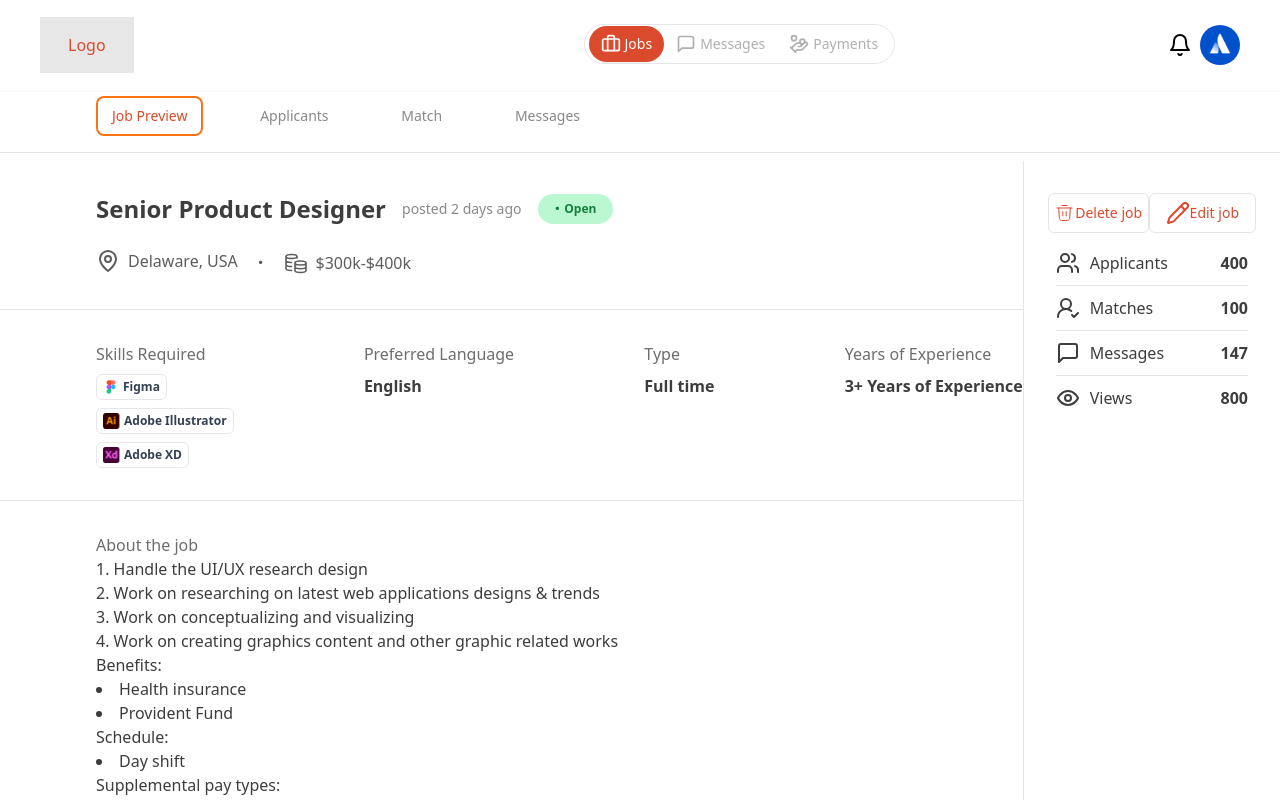
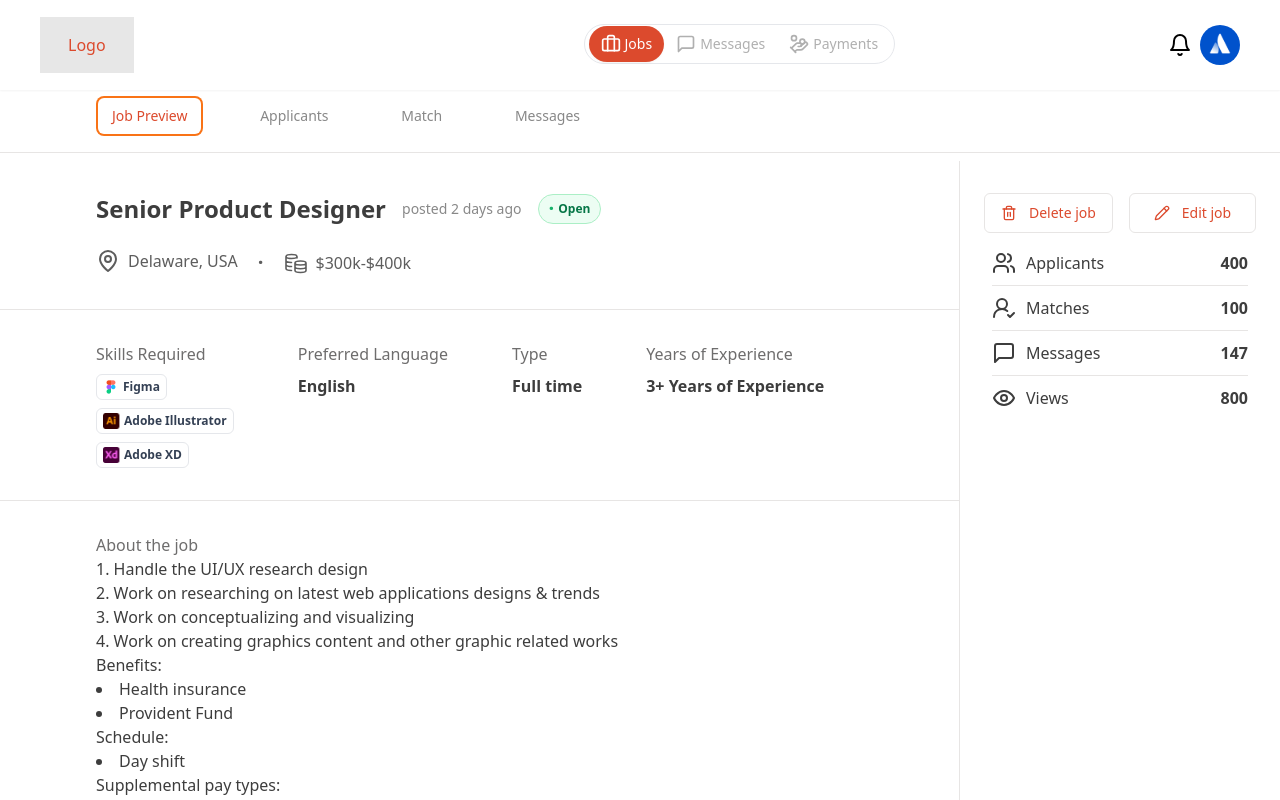
Before and after one commit to shanutiwari1010/job-preview-dashboard, a React (Vite) app: page / in a window 1280 px wide. Both pictures are taken after a click on the tab "Job Preview". Shown: the top 800 px of the page. Built offline with nearby package versions, Linux system fonts and the light colour scheme.

Commit message:
feat: added trash icon

```diff
--- a/src/components/jobs/index.jsx
+++ b/src/components/jobs/index.jsx
@@ -10,6 +10,7 @@ import {
   UserRoundCheck,
   MessageSquare,
   Eye,
+  Trash2
 } from "lucide-react";
 
 function Jobs() {
@@ -52,8 +53,8 @@ function Jobs() {
                   Senior Product Designer
                 </h1>
                 <p className="text-gray-medium text-sm ">posted 2 days ago</p>
-                <Badge className="text-green-700 bg-green-200 py-0 px-4">
-                  <span className="relative bottom-1.5 pr-1 font-extrabold text-xl ">
+                <Badge className=" text-green-text border border-green-border bg-green-background py-0">
+                  <span className="relative bottom-1.5 pr-1 text-green-dot font-extrabold text-xl ">
                     .
                   </span>
                   Open
@@ -73,7 +74,7 @@ function Jobs() {
                 </p>
               </div>
               <Separator />
-              <div className="pl-24 my-8 flex justify-between">
+              <div className="pl-24 my-8 flex gap-16">
                 <div>
                   <h1 className="text-gray-medium-dark mb-2">
                     Skills Required
@@ -173,7 +174,7 @@ function Jobs() {
                   <img src="/Rectangle 43.svg" alt="atlasian-img" />
                   <h1 className="text-atlassian-text">Atlassian</h1>
                 </div>
-                <div className="grid grid-cols-2 gap-6">
+                <div className="grid grid-cols-2 gap-6 max-w-3xl">
                   <div>
                     <p className="text-gray-medium-dark">Company size</p>
                     <h1 className="text-bold">1k - 2k Employees</h1>
@@ -201,16 +202,16 @@ function Jobs() {
                 </div>
               </div>
             </div>
-            <Separator className="h-screen" orientation="vertical" />
+            <Separator className="h-auto" orientation="vertical" />
             <div className="w-1/4">
               <div className="mx-6 mt-8 mb-6">
-                <div className="flex justify-between">
-                  <Button variant="outline" className="text-orange">
-                    <img src="/trash-03.svg" alt="trash-img" />
+                <div className="flex justify-between gap-4">
+                  <Button variant="outline" className="text-orange w-40">
+                  <Trash2 className="size-4 mr-3" />
                     Delete job
                   </Button>
-                  <Button variant="outline" className="text-orange">
-                    <Pencil /> Edit job
+                  <Button variant="outline" className="text-orange w-40">
+                    <Pencil className="size-4 mr-3" /> Edit job
                   </Button>
                 </div>
                 <div className="p-2">
```
